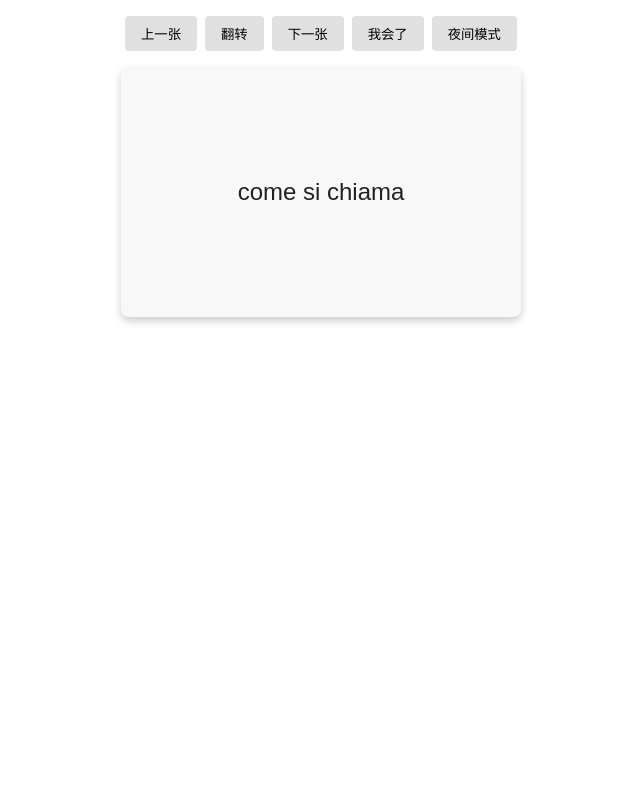
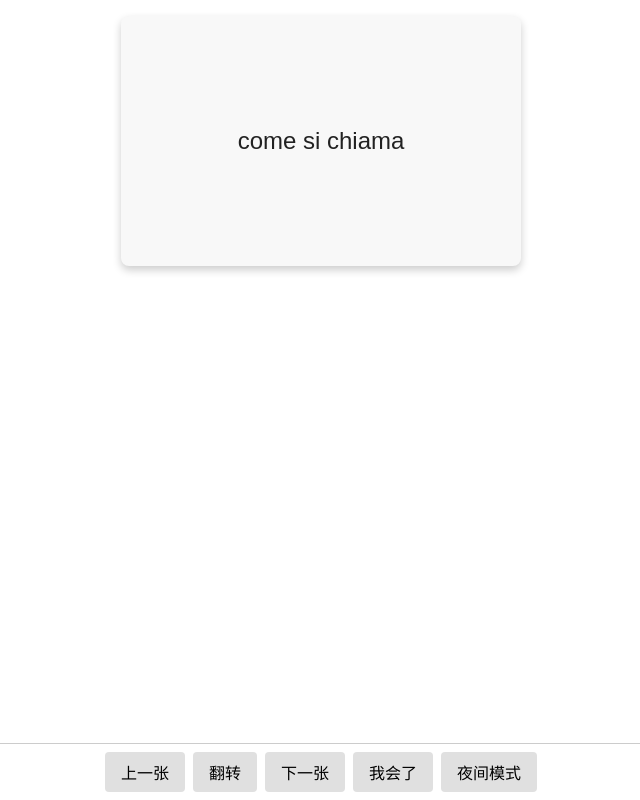
Before and after one commit to charles007K/Italianwords, a plain HTML site: page mustlearn.html in a window 1280 px wide. Shown: the whole page, without its empty margins (319-959 px from the left). Drawn offline with Linux system fonts and the light colour scheme.

Commit message:
Update mustlearn.html

```diff
--- a/mustlearn.html
+++ b/mustlearn.html
@@ -27,28 +27,18 @@
       flex-direction: column;
       align-items: center;
       padding: 1rem;
+      padding-bottom: 4rem; /* 避开底部按钮 */
       transition: background .3s, color .3s;
     }
-    .controls {
-      margin-bottom: 1rem;
-      display: flex;
-      gap: .5rem;
-    }
-    button {
-      background: var(--btn-bg);
-      border: none;
-      padding: .5rem 1rem;
-      border-radius: 4px;
-      cursor: pointer;
-      transition: background .2s;
-    }
-    button:hover { filter: brightness(1.1); }
+
+    /* 卡片容器 */
     .card-container {
       perspective: 1000px;
       width: 100%;
       max-width: 400px;
       height: 250px;
       position: relative;
+      touch-action: pan-y; /* 允许水平滑动 */
     }
     .card {
       width: 100%;
@@ -67,8 +57,10 @@
       padding: 1rem;
       text-align: center;
     }
-    .card.flipped { transform: rotateY(180deg); }
-    .card .face {
+    .card.flipped {
+      transform: rotateY(180deg);
+    }
+    .face {
       backface-visibility: hidden;
       position: absolute;
       width: 100%; height: 100%;
@@ -76,17 +68,44 @@
       align-items: center;
       justify-content: center;
     }
-    .card .back {
+    .face.back {
       transform: rotateY(180deg);
     }
+
+    /* 底部按钮栏 */
+    .controls {
+      position: fixed;
+      bottom: 0;
+      left: 0;
+      width: 100%;
+      background: var(--bg);
+      padding: .5rem 0;
+      display: flex;
+      justify-content: center;
+      gap: .5rem;
+      border-top: 1px solid #ccc;
+    }
+    button {
+      background: var(--btn-bg);
+      border: none;
+      padding: .5rem 1rem;
+      border-radius: 4px;
+      cursor: pointer;
+      transition: filter .2s;
+      font-size: 1rem;
+    }
+    button:hover {
+      filter: brightness(1.1);
+    }
+
     @media (max-width: 400px) {
       .card-container { height: 200px; }
       .card { font-size: 1.2rem; }
     }
   </style>
 </head>
-<body>
-
+<body data-theme="light">
+  <div class="card-container" id="cardContainer"></div>
   <div class="controls">
     <button id="prev">上一张</button>
     <button id="flip">翻转</button>
@@ -94,9 +113,6 @@
     <button id="known">我会了</button>
     <button id="themeToggle">夜间模式</button>
   </div>
-
-  <div class="card-container" id="cardContainer"></div>
-
   <script>
     // ① 数据源：从 CSV 提取的意中词表
     const cardsData = [
@@ -202,45 +218,43 @@
       {it: "a pièdi", zh: "步行"}
     ];
 
-    // ② 状态管理
+    // 2. 状态
     let currentIndex = 0;
     const learned = JSON.parse(localStorage.getItem('learned')) || [];
-    const theme = localStorage.getItem('theme') || 'light';
+    const savedTheme = localStorage.getItem('theme') || 'light';
+    document.documentElement.setAttribute('data-theme', savedTheme);
 
-    document.documentElement.setAttribute('data-theme', theme);
+    const container = document.getElementById('cardContainer');
 
-    // 渲染当前卡片
+    // 渲染卡片
     function renderCard() {
-      const container = document.getElementById('cardContainer');
       container.innerHTML = '';
-      if (currentIndex >= cardsData.length) currentIndex = 0;
-      const cardInfo = cardsData[currentIndex];
+      // 跳过已掌握
       if (learned.includes(currentIndex)) {
-        // 自动跳到下一个未掌握
         currentIndex = (currentIndex + 1) % cardsData.length;
         return renderCard();
       }
+      const info = cardsData[currentIndex];
       const card = document.createElement('div');
       card.className = 'card';
       card.innerHTML = `
-        <div class="face front">${cardInfo.it}</div>
-        <div class="face back">${cardInfo.zh}</div>
+        <div class="face front">${info.it}</div>
+        <div class="face back">${info.zh}</div>
       `;
       container.appendChild(card);
 
-      // 点击翻转
+      // 翻转按钮
       document.getElementById('flip').onclick = () =>
         card.classList.toggle('flipped');
     }
 
-    // 翻页与“我会了”
+    // 上一张/下一张/我会了
     document.getElementById('next').onclick = () => {
       currentIndex = (currentIndex + 1) % cardsData.length;
       renderCard();
     };
     document.getElementById('prev').onclick = () => {
-      currentIndex =
-        (currentIndex - 1 + cardsData.length) % cardsData.length;
+      currentIndex = (currentIndex - 1 + cardsData.length) % cardsData.length;
       renderCard();
     };
     document.getElementById('known').onclick = () => {
@@ -253,10 +267,25 @@
 
     // 夜间模式切换
     document.getElementById('themeToggle').onclick = () => {
-      const newTheme = document.documentElement.getAttribute('data-theme') === 'dark' ? 'light' : 'dark';
-      document.documentElement.setAttribute('data-theme', newTheme);
-      localStorage.setItem('theme', newTheme);
+      const cur = document.documentElement.getAttribute('data-theme');
+      const next = cur === 'dark' ? 'light' : 'dark';
+      document.documentElement.setAttribute('data-theme', next);
+      localStorage.setItem('theme', next);
     };
+
+    // 移动端左右滑动
+    let touchStartX = 0;
+    container.addEventListener('touchstart', e => {
+      touchStartX = e.changedTouches[0].clientX;
+    });
+    container.addEventListener('touchend', e => {
+      const dx = e.changedTouches[0].clientX - touchStartX;
+      if (dx > 50) {
+        document.getElementById('prev').click();
+      } else if (dx < -50) {
+        document.getElementById('next').click();
+      }
+    });
 
     // 初始渲染
     renderCard();
```
